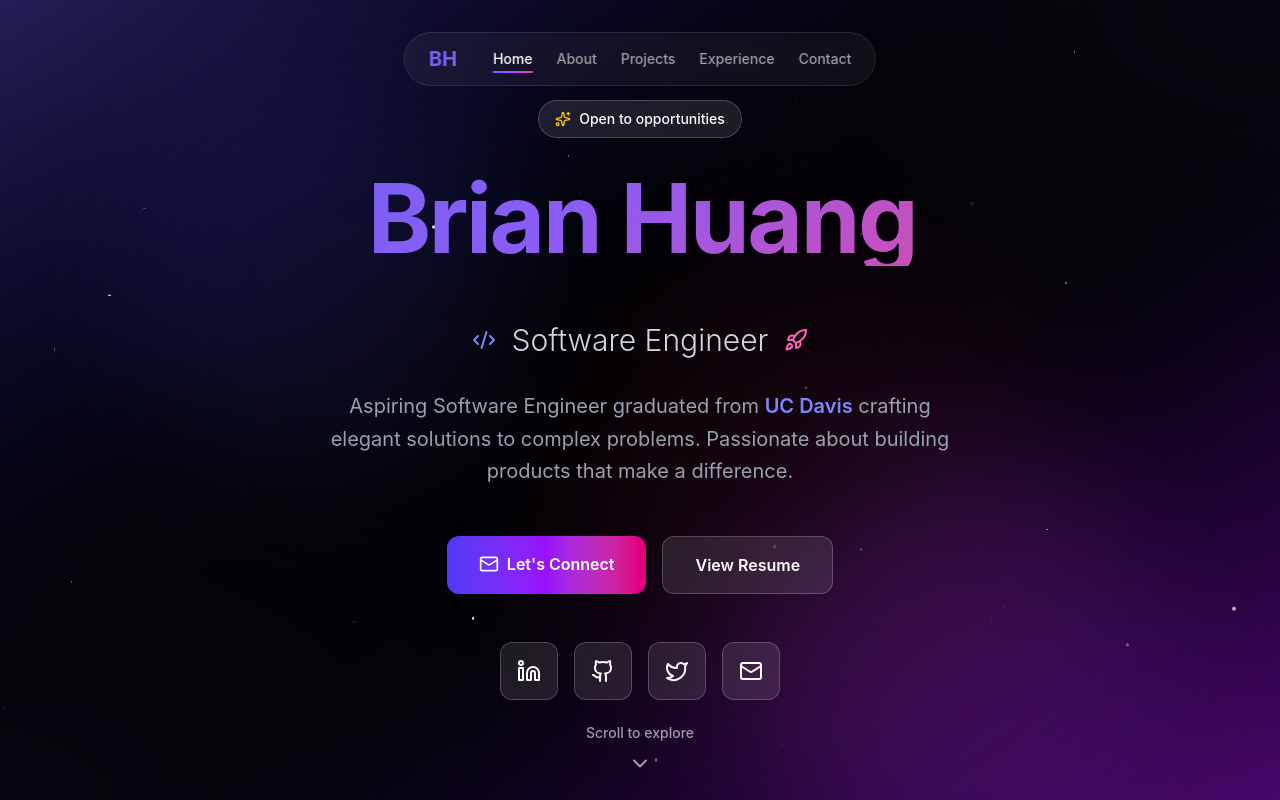
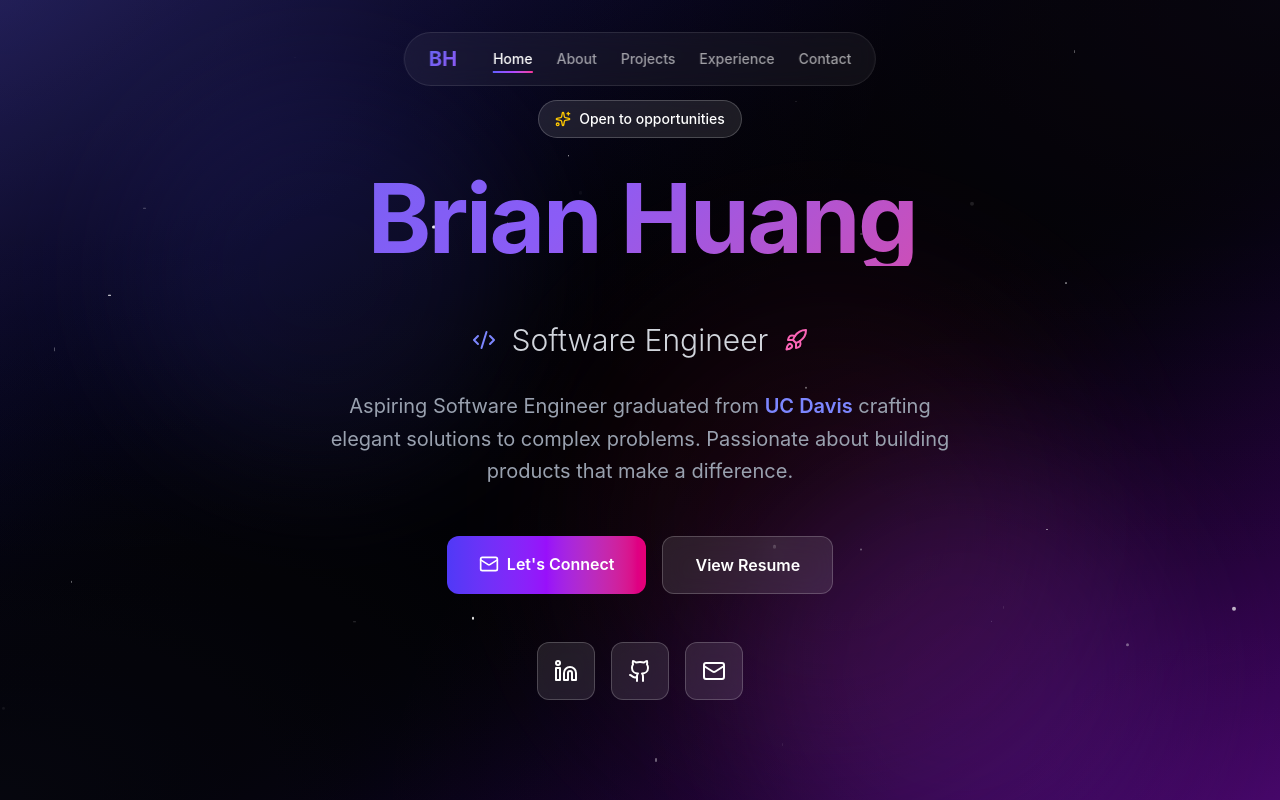
Before and after one commit to bryhuang9/bryhuang9.github.io, a Next.js app: page / in a window 1280 px wide. Shown: the top 800 px of the page. Built offline with nearby package versions, Linux system fonts and the light colour scheme.

Commit message:
Remove Twitter social link and scroll to explore button

```diff
--- a/components/Hero.tsx
+++ b/components/Hero.tsx
@@ -1,12 +1,11 @@
 'use client';
 
 import { motion } from 'framer-motion';
-import { Github, Linkedin, Twitter, Mail, ChevronDown, Sparkles, Code2, Rocket } from 'lucide-react';
+import { Github, Linkedin, Mail, Sparkles, Code2, Rocket } from 'lucide-react';
 
 const socialLinks = [
   { icon: Linkedin, href: 'https://www.linkedin.com/in/bryhuang9/', label: 'LinkedIn', color: 'hover:bg-blue-600' },
   { icon: Github, href: 'https://github.com/bryhuang9', label: 'GitHub', color: 'hover:bg-gray-800' },
-  { icon: Twitter, href: 'https://twitter.com/thieves___', label: 'Twitter', color: 'hover:bg-sky-500' },
   { icon: Mail, href: 'mailto:brian.yao.huang@gmail.com', label: 'Email', color: 'hover:bg-pink-600' },
 ];
 
@@ -186,16 +185,6 @@
         </div>
       </div>
 
-      {/* Scroll Indicator */}
-      <motion.a
-        href="#about"
-        className="absolute bottom-8 left-1/2 transform -translate-x-1/2 flex flex-col items-center gap-2 text-white/60 hover:text-white transition-colors z-20"
-        animate={{ y: [0, 10, 0] }}
-        transition={{ duration: 2, repeat: Infinity }}
-      >
-        <span className="text-sm font-medium">Scroll to explore</span>
-        <ChevronDown className="w-6 h-6" />
-      </motion.a>
     </section>
   );
 }
```
